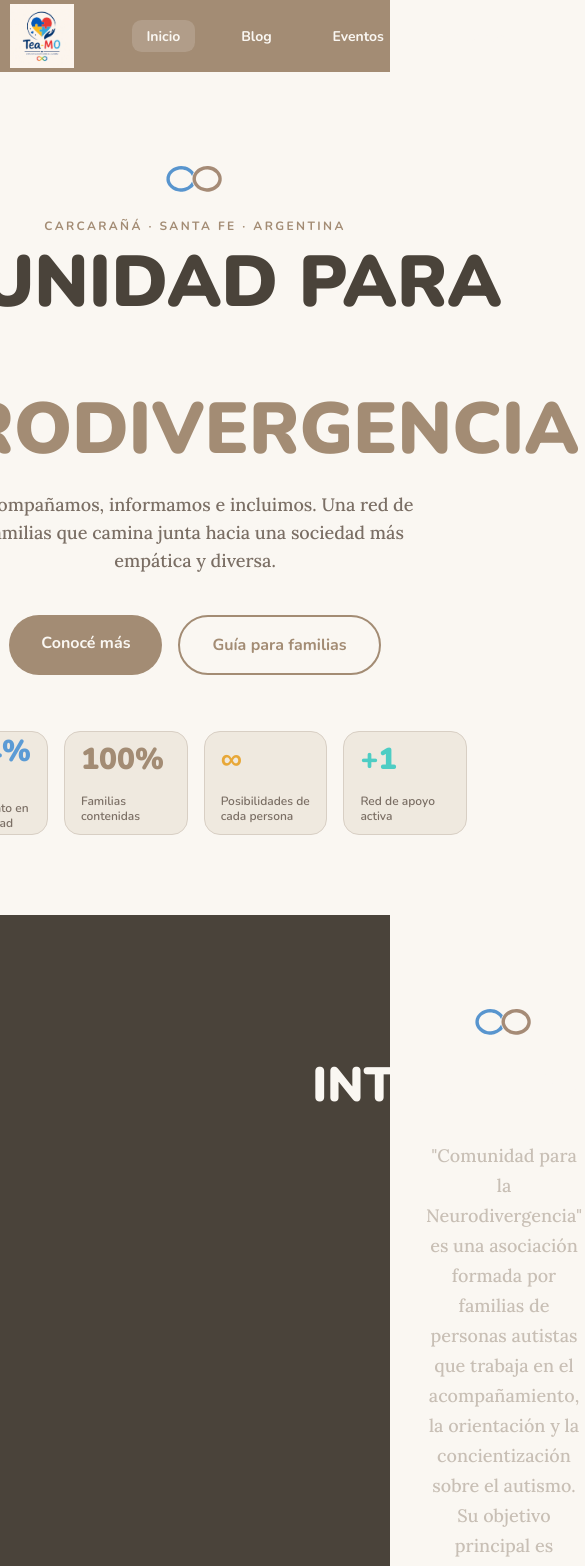
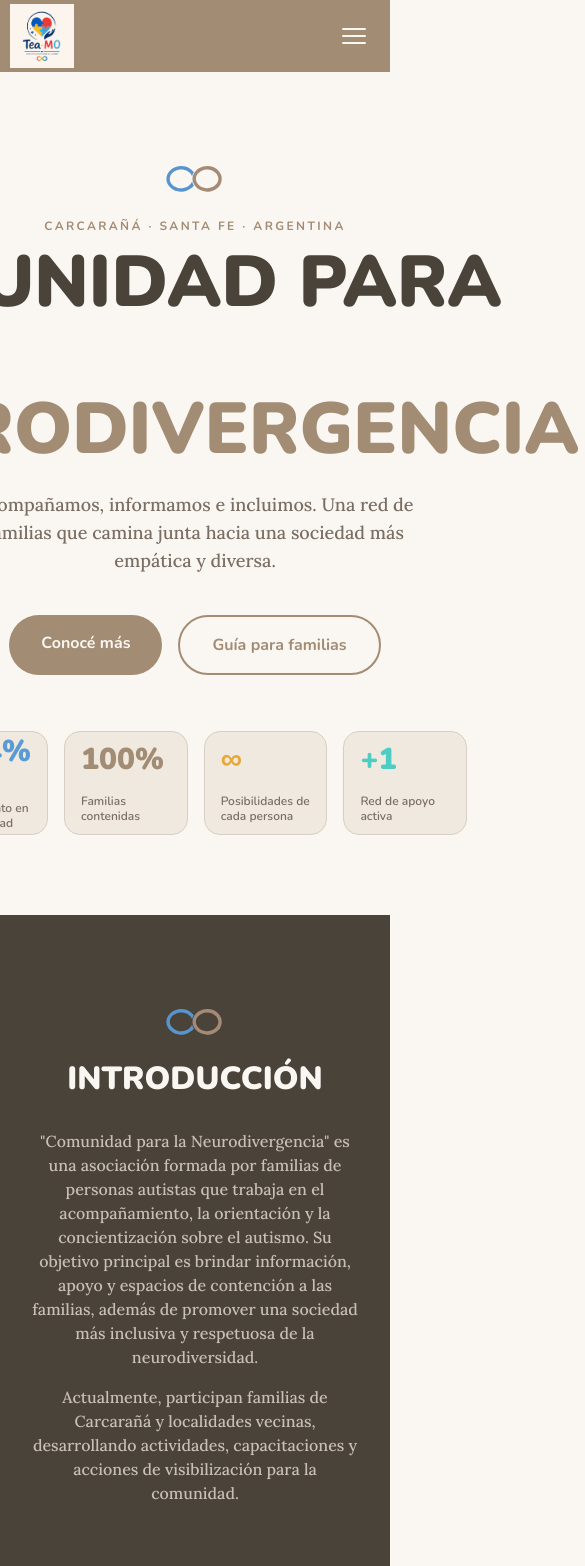
Before and after one commit to Matias2109A/Paginatea, a React (Vite) app in the folder PaginaTea/: page / in a window 390 px wide. Shown: the top 1566 px of the page, 585 px wide, since content can reach past the window. Built offline with nearby package versions, Linux system fonts and the light colour scheme.

Commit message:
AVANCE RESPONSIVE

```diff
--- a/PaginaTea/src/components/Footer.css
+++ b/PaginaTea/src/components/Footer.css
@@ -54,3 +54,13 @@
 .footer__nav-link:hover {
   text-decoration: underline;
 }
+
+@media (max-width: 480px) {
+    .footer__nav {
+        gap: 1rem;
+    }
+
+    .footer__title {
+        font-size: 0.9rem;
+    }
+}
--- a/PaginaTea/src/components/Nav.css
+++ b/PaginaTea/src/components/Nav.css
@@ -6,6 +6,7 @@ nav {
     max-height: 4.5rem;
     width: 100%;
     height: 4.5rem;
+    position: relative;
 }
 
 img {
@@ -18,7 +19,7 @@ ul {
     display: flex;
     align-items: center;
     gap: 2rem;
-    margin: 3rem
+    margin: 3rem;
 }
 
 a {
@@ -37,3 +38,52 @@ a {
 .nav-link.active {
     background-color: rgba(255, 255, 255, 0.15);
 }
+
+.nav-toggle {
+    display: none;
+    flex-direction: column;
+    gap: 5px;
+    background: none;
+    border: none;
+    cursor: pointer;
+    padding: 0.5rem;
+    margin-right: 1rem;
+}
+
+.nav-toggle span {
+    width: 24px;
+    height: 2px;
+    background-color: var(--bg-princ);
+    border-radius: 2px;
+}
+
+@media (max-width: 768px) {
+    .nav-toggle {
+        display: flex;
+    }
+
+    ul {
+        display: none;
+        flex-direction: column;
+        align-items: stretch;
+        gap: 0;
+        margin: 0;
+        position: absolute;
+        top: 4.5rem;
+        left: 0;
+        right: 0;
+        background-color: var(--color-princ);
+        padding: 1rem;
+        z-index: 10;
+    }
+
+    ul.nav-abierto {
+        display: flex;
+    }
+
+    .nav-link {
+        text-align: center;
+        padding: 0.9rem;
+        border-radius: 0.5rem;
+    }
+}
--- a/PaginaTea/src/components/Nav.jsx
+++ b/PaginaTea/src/components/Nav.jsx
@@ -1,21 +1,38 @@
-import React from 'react';
+import React, { useState } from 'react';
 import { NavLink } from 'react-router-dom';
 import './Nav.css';
 
 const linkClass = ({ isActive }) =>
     `nunito-btn-font nav-link${isActive ? ' active' : ''}`;
 
+export default function Nav() {
+    const [menuAbierto, setMenuAbierto] = useState(false);
 
-export default function Nav({paginaActiva}) {
+    function cerrarMenu() {
+        setMenuAbierto(false);
+    }
+
     return (
         <header>
             <nav>
-                <img src="../src/assets/logo.jpeg" alt="Logo" />
-                <ul>
-                    <NavLink className={linkClass} to="/" end>Inicio</NavLink>
-                    <NavLink className={linkClass} to="/blog">Blog</NavLink>
-                    <NavLink className={linkClass} to="/eventos">Eventos</NavLink>
-                    <NavLink className={linkClass} to="/contactos">Contactos</NavLink>
+                <img src="src/assets/logo.jpeg" alt="Logo" />
+
+                <button
+                    className='nav-toggle'
+                    onClick={() => setMenuAbierto(!menuAbierto)}
+                    aria-label="Abrir menú"
+                    aria-expanded={menuAbierto}
+                >
+                    <span></span>
+                    <span></span>
+                    <span></span>
+                </button>
+
+                <ul className={menuAbierto ? 'nav-abierto' : ''}>
+                    <NavLink className={linkClass} to="/" end onClick={cerrarMenu}>Inicio</NavLink>
+                    <NavLink className={linkClass} to="/blog" onClick={cerrarMenu}>Blog</NavLink>
+                    <NavLink className={linkClass} to="/eventos" onClick={cerrarMenu}>Eventos</NavLink>
+                    <NavLink className={linkClass} to="/contactos" onClick={cerrarMenu}>Contactos</NavLink>
                 </ul>
             </nav>
         </header>
--- a/PaginaTea/src/pages/Blog.css
+++ b/PaginaTea/src/pages/Blog.css
@@ -249,3 +249,9 @@
     background-color: var(--bordes);
     color: var(--acents);
 }
+
+@media (max-width: 480px) {
+    .seccion-title {
+        font-size: 20px;
+    }
+}
--- a/PaginaTea/src/pages/Contactos.css
+++ b/PaginaTea/src/pages/Contactos.css
@@ -116,3 +116,15 @@
     line-height: 24px;
     opacity: 0.9;
 }
+
+@media (max-width: 700px) {
+    .contactos-grid {
+        grid-template-columns: 1fr;
+        max-width: 380px;
+    }
+
+    .contactos-title {
+        font-size: 32px;
+        line-height: 36px;
+    }
+}
--- a/PaginaTea/src/pages/Eventos.css
+++ b/PaginaTea/src/pages/Eventos.css
@@ -209,3 +209,9 @@
     font-size: 14px;
     line-height: 20px;
 }
+
+@media (max-width: 480px) {
+    .seccion-title {
+        font-size: 20px;
+    }
+}
--- a/PaginaTea/src/pages/Historia/Historia.css
+++ b/PaginaTea/src/pages/Historia/Historia.css
@@ -3,12 +3,13 @@
 }
 
 .historia {
-    margin: 0rem 26.5rem 0rem 26.5rem;
+    margin: 0 auto;
     max-width: 64rem;
     display: flex;
     flex-direction: row;
     align-items: center;
     gap: 3rem;
+    padding: 0 1rem;
 }
 
 .historia-left {
@@ -17,11 +18,11 @@
 
 
 .img-historia {
-    width: 30.5rem;
+    width: 100%;
+    max-width: 30.5rem;
     height: 22.8rem;
     object-fit: cover;
     border-radius: 1rem;
-
 }
 
 .cuadro-text-historia {
@@ -62,3 +63,19 @@
     color: var(--texto);
     margin-top: 1rem;
 }
+
+@media (max-width: 900px) {
+    .historia {
+        flex-direction: column;
+    }
+
+    .img-historia {
+        max-width: 100%;
+        height: 18rem;
+    }
+
+    .title-historia {
+        font-size: 2.25rem;
+        line-height: 2.5rem;
+    }
+}
--- a/PaginaTea/src/pages/Introduccion/Introduccion.css
+++ b/PaginaTea/src/pages/Introduccion/Introduccion.css
@@ -4,10 +4,12 @@
 }
 
 .introduccion {
-    margin: 0rem 30.5rem 0rem 30.5rem;
+    margin: 0 auto;
+    max-width: 50rem;
     display: flex;
     flex-direction: column;
     align-items: center;
+    padding: 0 1rem;
 }
 
 .title-introduccion {
@@ -22,6 +24,18 @@
     color: var(--txt-contraste);
     font-size: 1.125rem;
     line-height: 1.875rem;
-    margin: 0rem 4rem 1rem 4rem;
+    margin: 0 0 1rem 0;
     text-align: center;
 }
+
+@media (max-width: 768px) {
+    .title-introduccion {
+        font-size: 2rem;
+        line-height: 2.25rem;
+    }
+
+    .texto1, .texto2 {
+        font-size: 1rem;
+        line-height: 1.5rem;
+    }
+}
--- a/PaginaTea/src/pages/Neurodivergencia/Neurodivergencia.css
+++ b/PaginaTea/src/pages/Neurodivergencia/Neurodivergencia.css
@@ -6,11 +6,13 @@
 }
 
 .neurodivergencia {
-    margin: 0rem 30.5rem 0rem 30.5rem;
+    margin: 0 auto;
+    max-width: 64rem;
     display: flex;
     flex-direction: row;
     align-items: center;
     gap: 3rem;
+    padding: 0 1rem;
 }
 
 .title-neurodiv {
@@ -56,8 +58,9 @@
 .item-1 {
     grid-column: 1 / 3;
     grid-row: 1;
-    width: 30.5rem;
-    height: 30.5rem;
+    width: 100%;
+    height: auto;
+    aspect-ratio: 1 / 1;
     object-fit: cover;
 }
 
@@ -68,7 +71,6 @@
     height: 100%;
     object-fit: cover;
     align-self: stretch;
-
 }
 
 .item-3 {
@@ -90,3 +92,31 @@
 .item-3-desc {
     font-size: .875rem;
 }
+
+@media (max-width: 900px) {
+    .neurodivergencia {
+        flex-direction: column;
+    }
+
+    .neurodivergencia-right {
+        width: 100%;
+    }
+
+    .title-neurodiv {
+        font-size: 2.25rem;
+    }
+}
+
+@media (max-width: 480px) {
+    .neurodivergencia-right {
+        grid-template-columns: 1fr;
+    }
+
+    .item-1 {
+        grid-column: 1;
+    }
+
+    .item-2, .item-3 {
+        grid-column: 1;
+    }
+}
```
